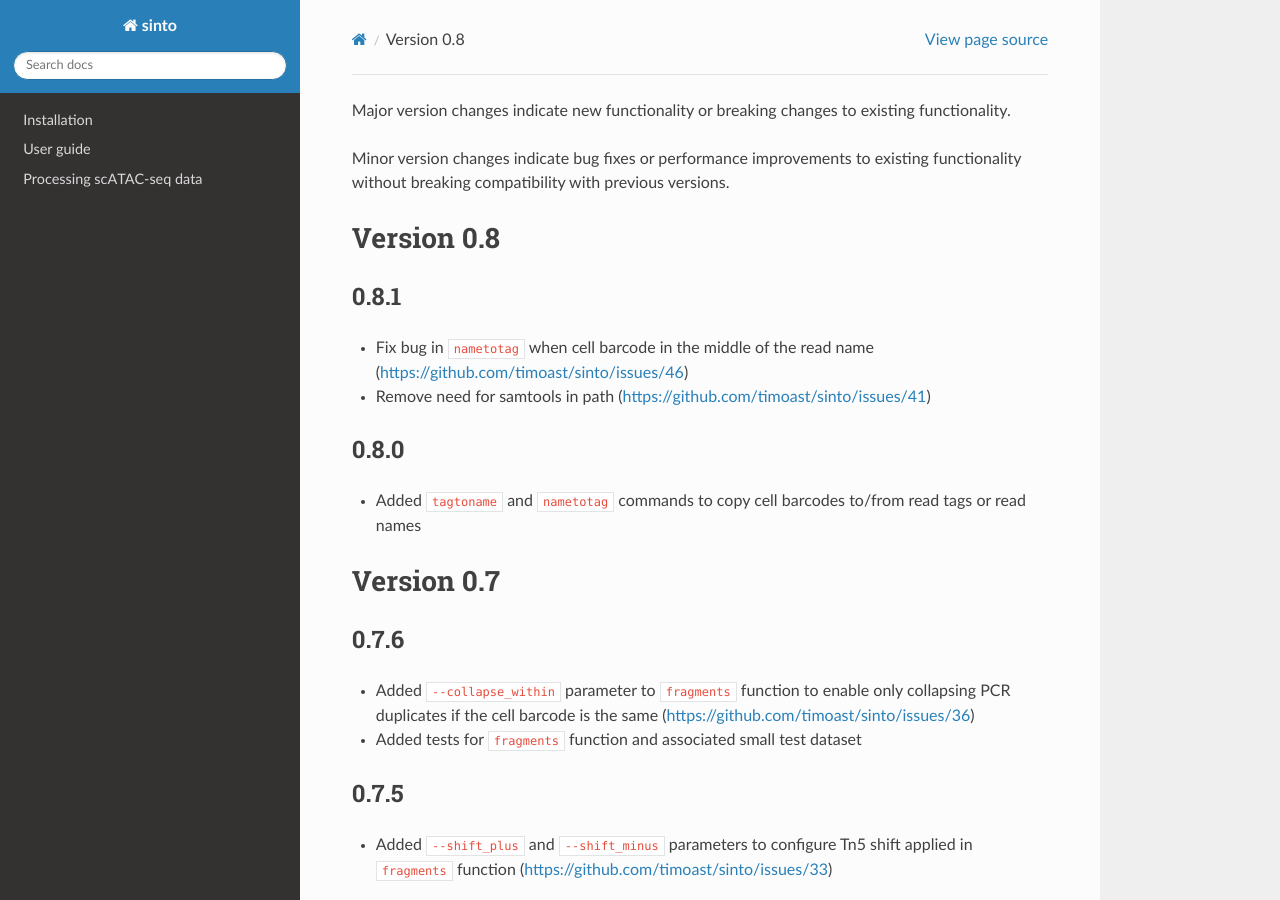
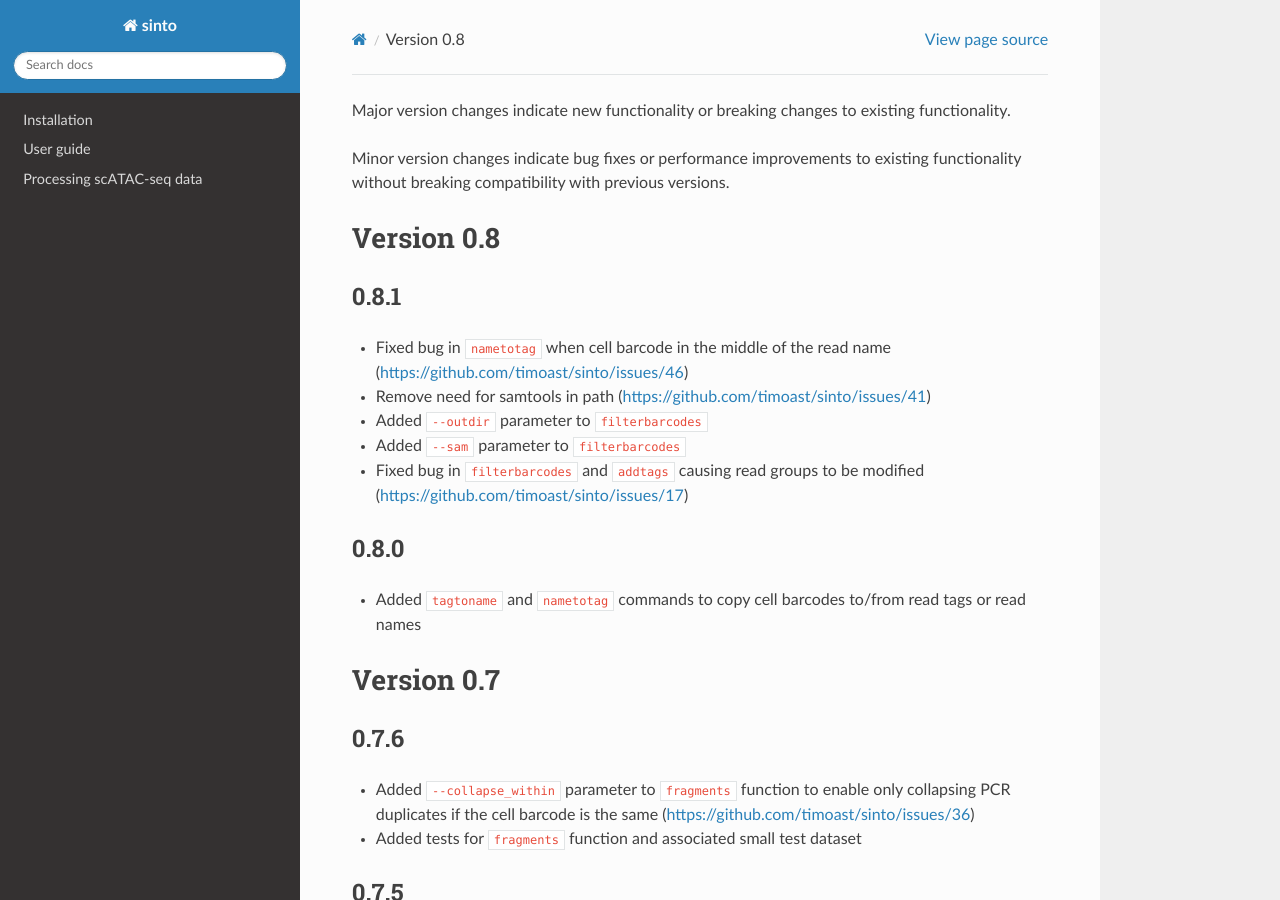
Before and after one commit to timoast/sinto, a Sphinx documentation site: the page built from docs/release_notes.rst, in a window 1280 px wide and 900 px high. Built offline with Sphinx 7.4.7 and the Read the Docs theme 2.0.0, drawn with Linux system fonts in a browser that asks for light colours.

Commit message:
Update release notes

```diff
--- a/docs/release_notes.rst
+++ b/docs/release_notes.rst
@@ -11,8 +11,11 @@ Version 0.8
 0.8.1
 ~~~~~
 
-- Fix bug in ``nametotag`` when cell barcode in the middle of the read name (https://github.com/timoast/sinto/issues/46)
+- Fixed bug in ``nametotag`` when cell barcode in the middle of the read name (https://github.com/timoast/sinto/issues/46)
 - Remove need for samtools in path (https://github.com/timoast/sinto/issues/41)
+- Added ``--outdir`` parameter to ``filterbarcodes``
+- Added ``--sam`` parameter to ``filterbarcodes``
+- Fixed bug in ``filterbarcodes`` and ``addtags`` causing read groups to be modified (https://github.com/timoast/sinto/issues/17)
 
 0.8.0
 ~~~~~
```
